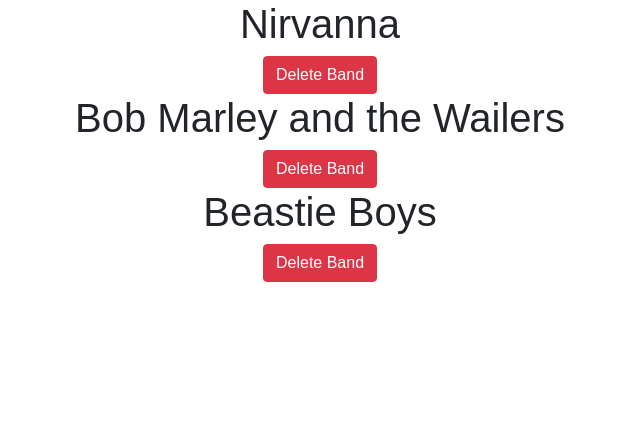
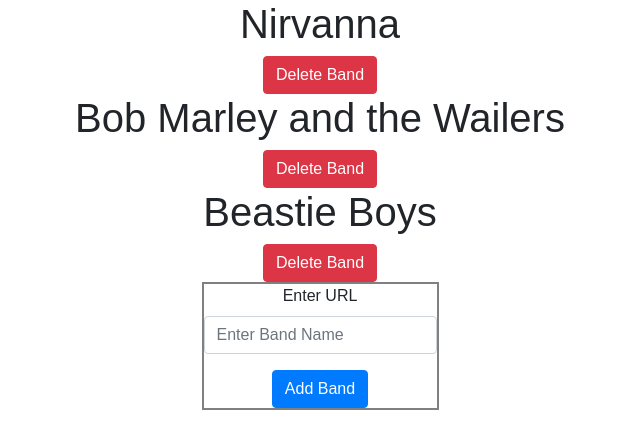
Before and after one commit to jhassler1031/record-store-js, a React (Create React App) app: page / in a window 1280 px wide. Shown: the top 448 px of the page, without its empty margins (320-960 px from the left). Built offline with nearby package versions, Linux system fonts and the light colour scheme.

Commit message:
able to add bands

```diff
--- a/src/App.js
+++ b/src/App.js
@@ -2,6 +2,7 @@
 import './App.css';
 
 import Band from './components/Band.js';
+import BandForm from './components/BandForm.js';
 
 //static data ==================================================================
 let bandData = [
@@ -31,11 +32,18 @@
     }
 
     this._deleteBand = this._deleteBand.bind(this);
+    this._addBand = this._addBand.bind(this);
   }
 
   _deleteBand(band) {
     let bands = this.state.bandData;
     bands.splice(bands.indexOf(band), 1);
+    this.setState({bands});
+  }
+
+  _addBand(band) {
+    let bands = this.state.bandData;
+    bands.push(band);
     this.setState({bands});
   }
 
@@ -53,6 +61,10 @@
         <div className="row justify-content-center">
           {$bands}
         </div>
+
+        <div className="row justify-content-center">
+          <BandForm addBand={this._addBand}/>
+        </div>
       </div>
     );
   }
--- /dev/null
+++ b/src/components/BandForm.css
@@ -0,0 +1,2 @@
+.bandForm {
+  border: 2px solid gray; }
--- /dev/null
+++ b/src/components/BandForm.js
@@ -0,0 +1,45 @@
+import React, { Component } from 'react';
+import './BandForm.css';
+
+class BandForm extends Component {
+
+  constructor(props) {
+    super(props);
+
+    this.state = {
+      name: '',
+    }
+
+    this._handleInput = this._handleInput.bind(this);
+    this._addBand = this._addBand.bind(this);
+  }
+
+  _handleInput(event) {
+    let content = event.target.value;
+    if (event.target.name === "name") {
+      this.setState({name: content});
+    }
+  }
+
+  _addBand(event) {
+    event.preventDefault();
+    let context = this.state;
+    this.props.addBand(context);
+    this.setState({name: ''});
+  }
+
+  render() {
+    return (
+      <form onSubmit={this._addBand} className="bandForm">
+        <div className="form-group">
+          <label htmlFor="bandInput">Enter URL</label>
+          <input name="name" type="text" className="form-control" id="bandInput" placeholder="Enter Band Name" value={this.state.name} onChange={this._handleInput}/>
+        </div>
+
+          <button type="submit" className="btn btn-primary">Add Band</button>
+      </form>
+    );
+  }
+}
+
+export default BandForm;
--- /dev/null
+++ b/src/components/BandForm.scss
@@ -0,0 +1,3 @@
+.bandForm {
+  border: 2px solid gray;
+}
```
